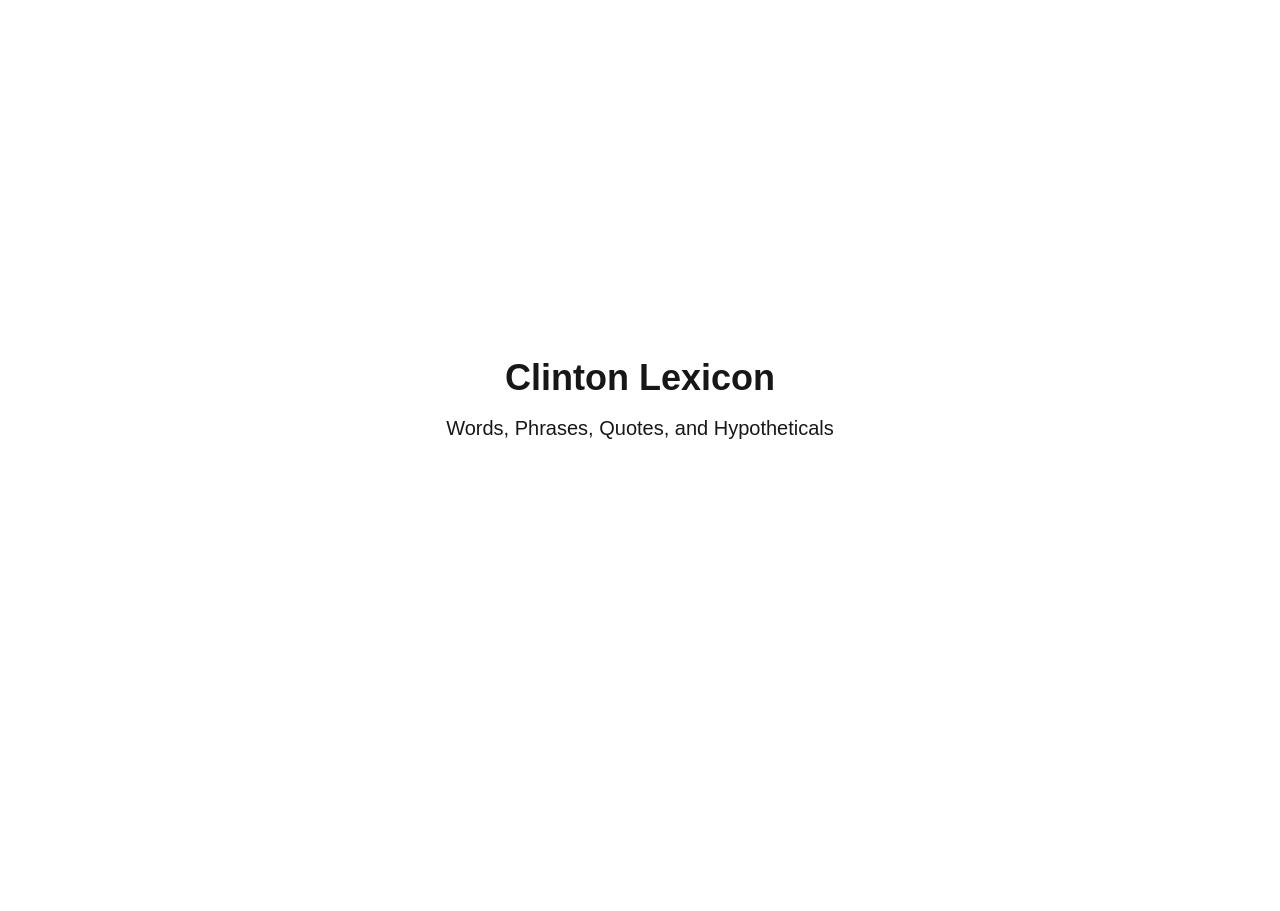
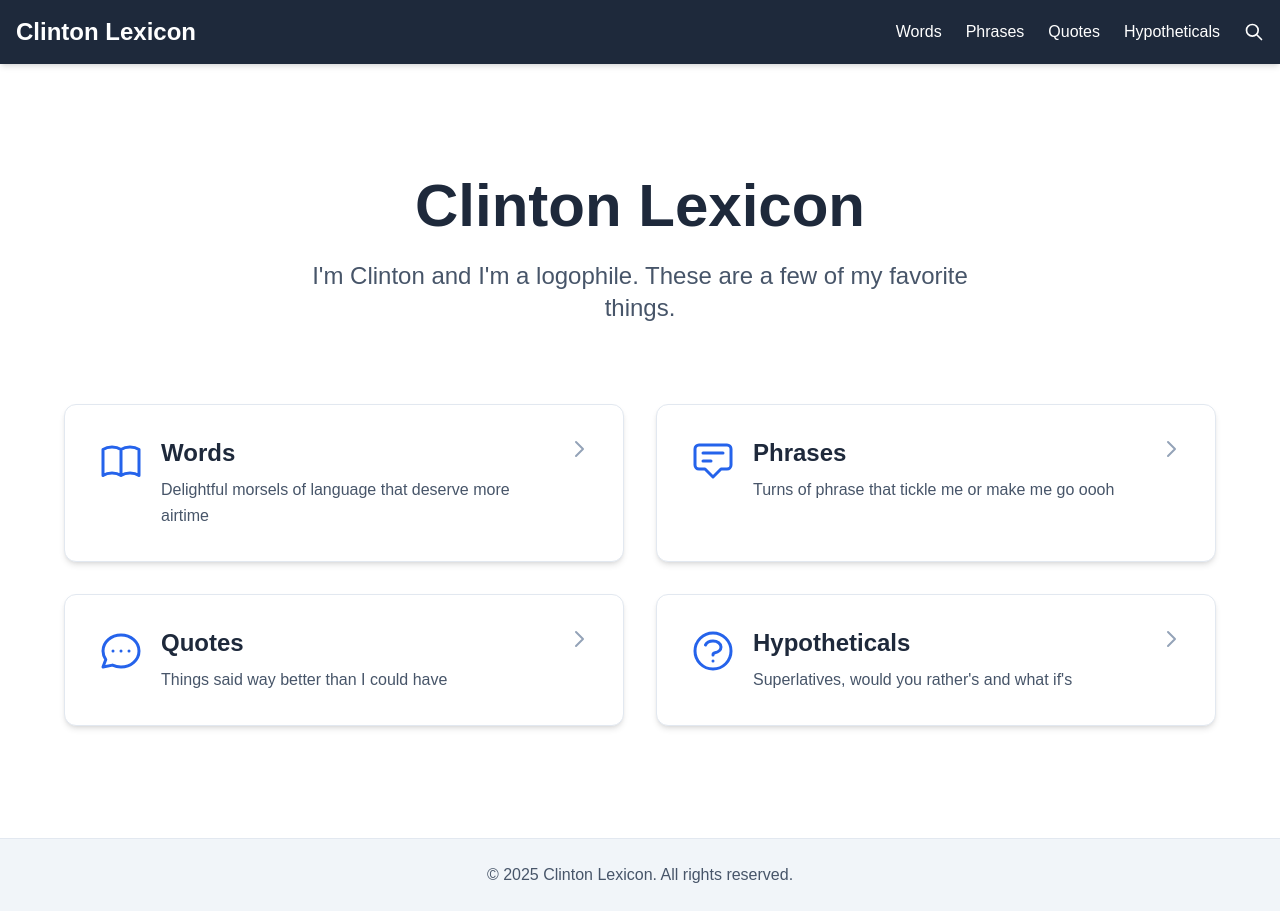
Before and after one commit to roadlittledawn/web-wtq, a Next.js app: page / in a window 1280 px wide. Before the commit the page ends 800 px from the top, so only its background shows below. Built offline with nearby package versions, Linux system fonts and the light colour scheme.

Commit message:
feat: redesign home page as minimalist landing page with navigation

```diff
--- a/app/page.tsx
+++ b/app/page.tsx
@@ -1,8 +1,144 @@
+import PublicLayout from "@/components/PublicLayout";
+import Link from "next/link";
+
 export default function Home() {
+  const categories = [
+    {
+      title: "Words",
+      href: "/words",
+      description: "Delightful morsels of language that deserve more airtime",
+      icon: (
+        <svg
+          className="w-12 h-12"
+          fill="none"
+          viewBox="0 0 24 24"
+          stroke="currentColor"
+        >
+          <path
+            strokeLinecap="round"
+            strokeLinejoin="round"
+            strokeWidth={1.5}
+            d="M12 6.253v13m0-13C10.832 5.477 9.246 5 7.5 5S4.168 5.477 3 6.253v13C4.168 18.477 5.754 18 7.5 18s3.332.477 4.5 1.253m0-13C13.168 5.477 14.754 5 16.5 5c1.747 0 3.332.477 4.5 1.253v13C19.832 18.477 18.247 18 16.5 18c-1.746 0-3.332.477-4.5 1.253"
+          />
+        </svg>
+      ),
+    },
+    {
+      title: "Phrases",
+      href: "/phrases",
+      description: "Turns of phrase that tickle me or make me go oooh",
+      icon: (
+        <svg
+          className="w-12 h-12"
+          fill="none"
+          viewBox="0 0 24 24"
+          stroke="currentColor"
+        >
+          <path
+            strokeLinecap="round"
+            strokeLinejoin="round"
+            strokeWidth={1.5}
+            d="M7 8h10M7 12h4m1 8l-4-4H5a2 2 0 01-2-2V6a2 2 0 012-2h14a2 2 0 012 2v8a2 2 0 01-2 2h-3l-4 4z"
+          />
+        </svg>
+      ),
+    },
+    {
+      title: "Quotes",
+      href: "/quotes",
+      description: "Things said way better than I could have",
+      icon: (
+        <svg
+          className="w-12 h-12"
+          fill="none"
+          viewBox="0 0 24 24"
+          stroke="currentColor"
+        >
+          <path
+            strokeLinecap="round"
+            strokeLinejoin="round"
+            strokeWidth={1.5}
+            d="M8 12h.01M12 12h.01M16 12h.01M21 12c0 4.418-4.03 8-9 8a9.863 9.863 0 01-4.255-.949L3 20l1.395-3.72C3.512 15.042 3 13.574 3 12c0-4.418 4.03-8 9-8s9 3.582 9 8z"
+          />
+        </svg>
+      ),
+    },
+    {
+      title: "Hypotheticals",
+      href: "/hypotheticals",
+      description: "Superlatives, would you rather's and what if's",
+      icon: (
+        <svg
+          className="w-12 h-12"
+          fill="none"
+          viewBox="0 0 24 24"
+          stroke="currentColor"
+        >
+          <path
+            strokeLinecap="round"
+            strokeLinejoin="round"
+            strokeWidth={1.5}
+            d="M8.228 9c.549-1.165 2.03-2 3.772-2 2.21 0 4 1.343 4 3 0 1.4-1.278 2.575-3.006 2.907-.542.104-.994.54-.994 1.093m0 3h.01M21 12a9 9 0 11-18 0 9 9 0 0118 0z"
+          />
+        </svg>
+      ),
+    },
+  ];
+
   return (
-    <main className="flex min-h-screen flex-col items-center justify-center p-24">
-      <h1 className="text-4xl font-bold mb-4">Clinton Lexicon</h1>
-      <p className="text-xl">Words, Phrases, Quotes, and Hypotheticals</p>
-    </main>
+    <PublicLayout>
+      <div className="max-w-6xl mx-auto">
+        {/* Hero Section */}
+        <div className="text-center py-20">
+          <h1 className="text-5xl md:text-6xl font-bold text-slate-800 mb-6">
+            Clinton Lexicon
+          </h1>
+          <p className="text-xl md:text-2xl text-slate-600 max-w-2xl mx-auto leading-relaxed">
+            I'm Clinton and I'm a logophile. These are a few of my favorite
+            things.
+          </p>
+        </div>
+
+        {/* Category Cards */}
+        <div className="grid grid-cols-1 md:grid-cols-2 gap-8 pb-20">
+          {categories.map((category) => (
+            <Link
+              key={category.href}
+              href={category.href}
+              className="group bg-white rounded-xl shadow-md hover:shadow-xl transition-all duration-300 p-8 border border-slate-200 hover:border-blue-400"
+            >
+              <div className="flex items-start space-x-4">
+                <div className="flex-shrink-0 text-blue-600 group-hover:text-blue-700 transition-colors">
+                  {category.icon}
+                </div>
+                <div className="flex-1">
+                  <h2 className="text-2xl font-bold text-slate-800 mb-2 group-hover:text-blue-600 transition-colors">
+                    {category.title}
+                  </h2>
+                  <p className="text-slate-600 leading-relaxed">
+                    {category.description}
+                  </p>
+                </div>
+                <div className="flex-shrink-0 text-slate-400 group-hover:text-blue-600 transition-colors">
+                  <svg
+                    className="w-6 h-6"
+                    fill="none"
+                    viewBox="0 0 24 24"
+                    stroke="currentColor"
+                  >
+                    <path
+                      strokeLinecap="round"
+                      strokeLinejoin="round"
+                      strokeWidth={2}
+                      d="M9 5l7 7-7 7"
+                    />
+                  </svg>
+                </div>
+              </div>
+            </Link>
+          ))}
+        </div>
+      </div>
+    </PublicLayout>
   );
 }
--- a/components/PublicLayout.tsx
+++ b/components/PublicLayout.tsx
@@ -1,10 +1,29 @@
+"use client";
+
 import Link from "next/link";
+import { useState, useEffect } from "react";
 
 interface PublicLayoutProps {
   children: React.ReactNode;
 }
 
 export default function PublicLayout({ children }: PublicLayoutProps) {
+  const [isAuthenticated, setIsAuthenticated] = useState(false);
+
+  useEffect(() => {
+    const token = localStorage.getItem("auth_token");
+    if (token) {
+      try {
+        const payload = JSON.parse(atob(token.split(".")[1]));
+        const expirationTime = payload.exp * 1000;
+        const currentTime = Date.now();
+        setIsAuthenticated(currentTime < expirationTime);
+      } catch (error) {
+        setIsAuthenticated(false);
+      }
+    }
+  }, []);
+
   return (
     <div className="min-h-screen flex flex-col">
       <header className="bg-slate-800 text-white shadow-md">
@@ -14,7 +33,7 @@ export default function PublicLayout({ children }: PublicLayoutProps) {
               Clinton Lexicon
             </Link>
             <nav>
-              <ul className="flex space-x-6">
+              <ul className="flex items-center space-x-6">
                 <li>
                   <Link
                     href="/words"
@@ -51,10 +70,34 @@ export default function PublicLayout({ children }: PublicLayoutProps) {
                   <Link
                     href="/search"
                     className="hover:text-slate-200 transition-colors"
+                    title="Search"
                   >
-                    Search
+                    <svg
+                      xmlns="http://www.w3.org/2000/svg"
+                      className="h-5 w-5"
+                      fill="none"
+                      viewBox="0 0 24 24"
+                      stroke="currentColor"
+                      strokeWidth={2}
+                    >
+                      <path
+                        strokeLinecap="round"
+                        strokeLinejoin="round"
+                        d="M21 21l-6-6m2-5a7 7 0 11-14 0 7 7 0 0114 0z"
+                      />
+                    </svg>
                   </Link>
                 </li>
+                {isAuthenticated && (
+                  <li>
+                    <Link
+                      href="/admin"
+                      className="px-3 py-1 bg-blue-600 rounded hover:bg-blue-700 transition-colors"
+                    >
+                      Admin
+                    </Link>
+                  </li>
+                )}
               </ul>
             </nav>
           </div>
```
